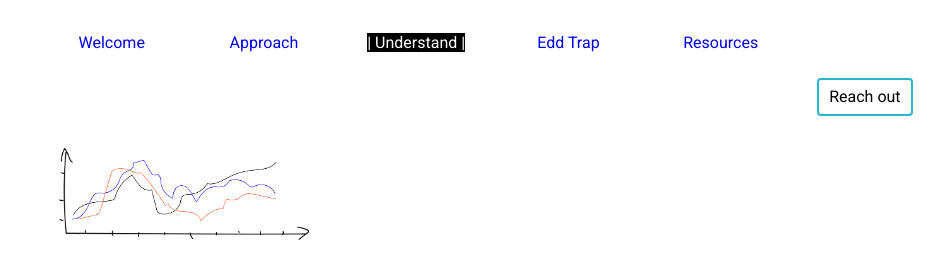
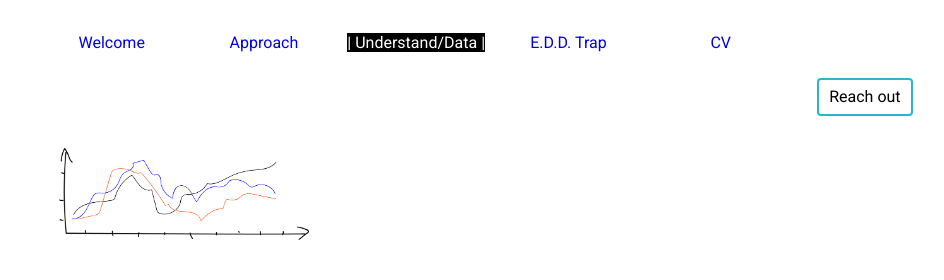
Before and after one commit to neobozrim/from-scratch, a plain HTML site: page understand.html in a window 1280 px wide. Shown: the top 280 px of the page, 202-1146 px from the left. Drawn offline with Linux system fonts and the light colour scheme.

Commit message:
Update understand.html
updated the menu items for EDD, Understand and CV on this page

```diff
--- a/understand.html
+++ b/understand.html
@@ -49,9 +49,9 @@
                     <ul>
                         <li class="nav-list"><a href="./index.html">Welcome</a></li>
                         <li class="nav-list"><a href="./approach.html">Approach</a></li>
-                        <li class="nav-list"><a href="./understand.html" style="background-color: #000000; color: white;">| Understand |</a></li>
-                        <li class="nav-list"><a href="./edd.html">Edd Trap</a></li>
-                        <li class="nav-list"><a href="./resources.html">Resources</a></li>
+                        <li class="nav-list"><a href="./understand.html" style="background-color: #000000; color: white;">| Understand/Data |</a></li>
+                        <li class="nav-list"><a href="./edd.html">E.D.D. Trap</a></li>
+                        <li class="nav-list"><a href="./resources.html">CV</a></li>
                     </ul><!-- .main-menu -->
                 </div>
                 <div class="hamburger">
```
